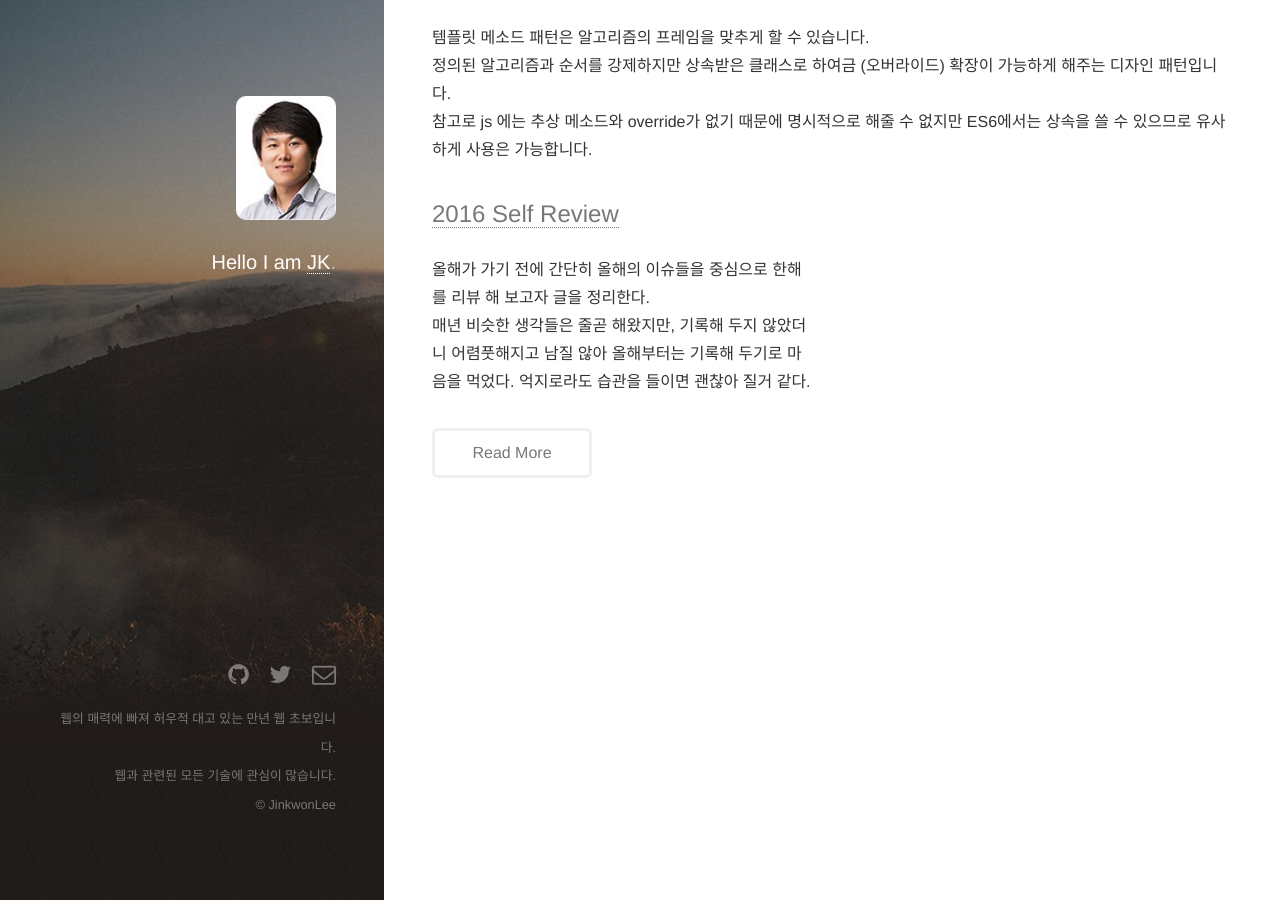
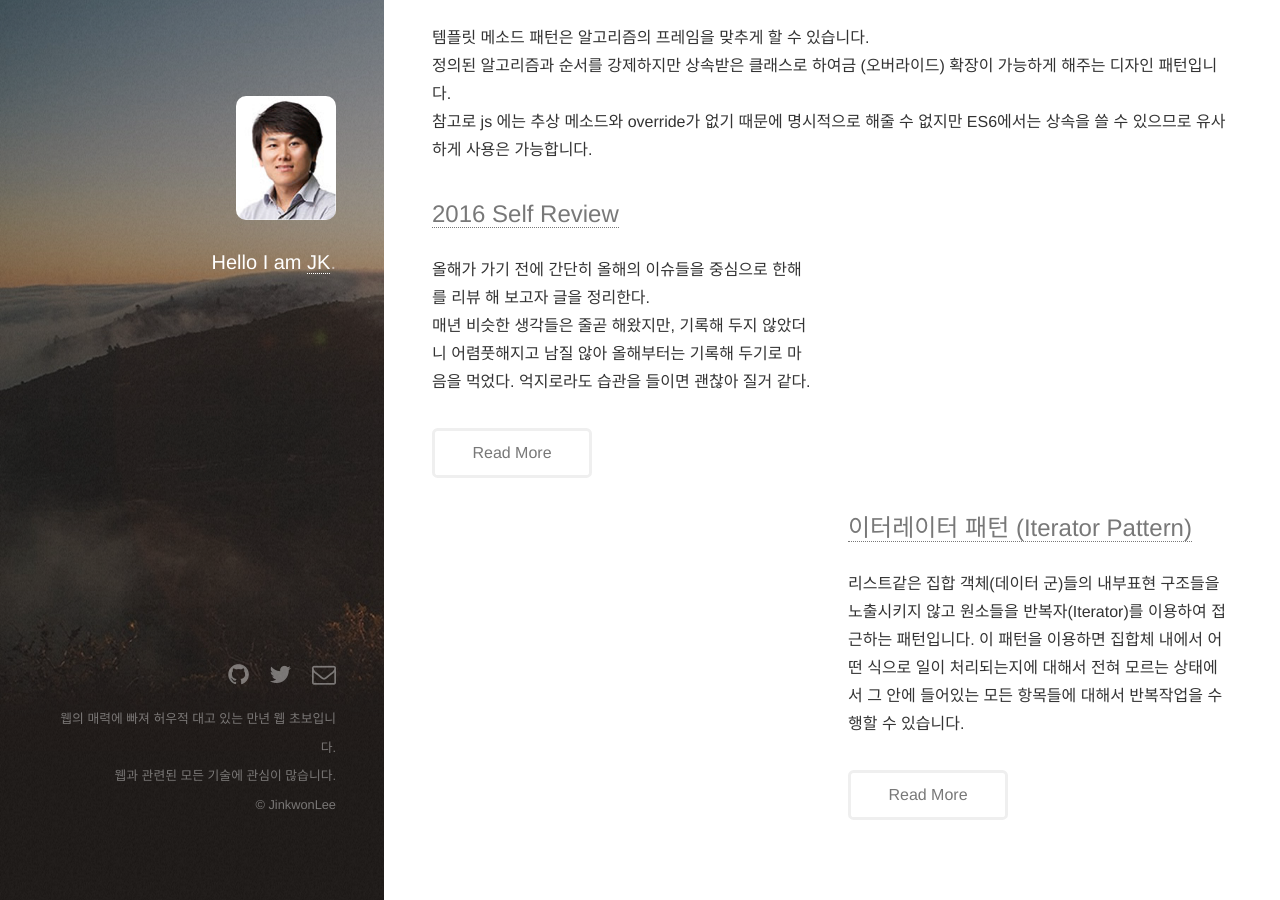
Before and after one commit to Jinkwon/bdyne, a Jekyll site: the page built from _posts/2017-01-03-template-method-pattern.markdown, in a window 1280 px wide and 900 px high, scrolled down 2988 px. Built offline with Jekyll 4.4.1, drawn with Linux system fonts in a browser that asks for light colours.

Commit message:
doc: iterator pattern

````diff
--- a/_posts/2017-01-03-template-method-pattern.markdown
+++ b/_posts/2017-01-03-template-method-pattern.markdown
@@ -11,7 +11,7 @@ categories: design pattern
 템플릿 메소드를 이용하면 알고리즘 구조는 그대로 유지하면서 특정 단계만 서브 클래스에서 새로 정의하도록 할 수 있습니다.
 
 
-![factory screenshot]({{ site.url }}/images/attachment/template-method.png)
+![template-method screenshot]({{ site.url }}/images/attachment/template-method.png)
 
 ### Template 사용을 하면,
 상위 클래스에서는 하위 클래스에서 메소드가 구현되길 기대하고,
--- /dev/null
+++ b/_posts/2017-01-10-iterator-pattern.markdown
@@ -0,0 +1,90 @@
+---
+layout: post
+title:  "이터레이터 패턴 (Iterator Pattern)"
+date:   2017-01-10 00:00:00 +0900
+categories: design pattern
+---
+
+
+리스트같은 집합 객체(데이터 군)들의 내부표현 구조들을 노출시키지 않고 원소들을 반복자(Iterator)를 이용하여 접근하는 패턴입니다.
+이 패턴을 이용하면 집합체 내에서 어떤 식으로 일이 처리되는지에 대해서 전혀 모르는 상태에서 그 안에 들어있는 모든 항목들에 대해서 반복작업을 수행할 수 있습니다.
+
+
+
+복합 객체 요소들의 내부 표현 방식은 공개하지 않고 순차적인 접근 방법을 제공하는 패턴.
+
+### Iterator 패턴의 구성
+
+- Iterator
+- ConcreteIterator
+- Aggregate
+- ConcreteAggregate
+
+![screenshot]({{ site.url }}/images/attachment/iterator-pattern.png)
+
+1. Aggregate 인터페이스 - 집합체를 나타내는 인터페이스
+2. Iterator 인터페이스 - 하나씩 나열하면서 검색을 실행하는 인터페이스
+3. Book 클래스 - 책을 나타내는 클래스
+4. BookShelf 클래스 - 서가를 나타내는 클래스
+5. BookShelfIterator 클래스 - 서가를 검색하는 클래스
+6. Main 클래스 - 동작 테스트용 클래스
+
+
+### Iterator 패턴을 사용하는 이유
+이터레이터 패턴을 이용하면 내부적인 구현 방법을 외부로 노출시키지 않으면서도 집합체에 있는 모든 항목에 일일이 접근할 수 있습니다.
+또한 각 항목에 일일이 접근할 수 있게 해 주는 기능을 집합체가 아닌 반복자 객체에서 책임지게 된다는 것도 장점으로 작용합니다.
+그러면 집합체 인터페이스 및 구현이 간단해지고 각자 중요한 일만 잘 처리할 수 있으면 되니까요.
+
+
+### Iterator in JS
+ES5 에서는 배열을 순회하기 위해서는 아래와 같은 형태로 이용하곤 했습니다.
+
+```javascript
+for (var index = 0; index < myArray.length; index++) {
+  console.log(myArray[index]);
+}
+```
+ES5 발표 이후에는 forEach 메소드를 쓸 수 있게 되었지만 iterator 개념처럼 완벽하게 이터레이터의 기능을 이용할 수는 없습니다.
+```javascript
+myArray.forEach(function (value) {
+  console.log(value);
+});
+```
+
+
+##### for-of Loop
+ES2015부터 iterator 기능이 추가되었으며 아래와 같은 형태로 이용이 가능합니다.
+
+```javascript
+let iterable = [1, 2, 3];
+for (let item of iterable) {
+    console.log(item); // 1, 2, 3
+}
+
+let iterable2 = new Set([4, 5, 6]);
+for (let item of iterable2) {
+    console.log(item); // 4, 5, 6
+}
+
+let iterable3 = '789';
+for (let item of iterable3) {
+    console.log(item); // '7', '8', '9'
+}
+```
+
+- Low-level iterator consumption
+
+```javascript
+let iterable = ['a', 'b', 'c'];
+
+// Explicit "low-level" iterator consumption:
+let iterator = iterable[Symbol.iterator]();
+iterator.next(); // { value: 'a', done: false }
+iterator.next(); // { value: 'b', done: false }
+iterator.next(); // { value: 'c', done: false }
+iterator.next(); // { value: undefined, done: true }
+
+```
+
+
+- 내용 발췌 : Head First Design Pattern
````
